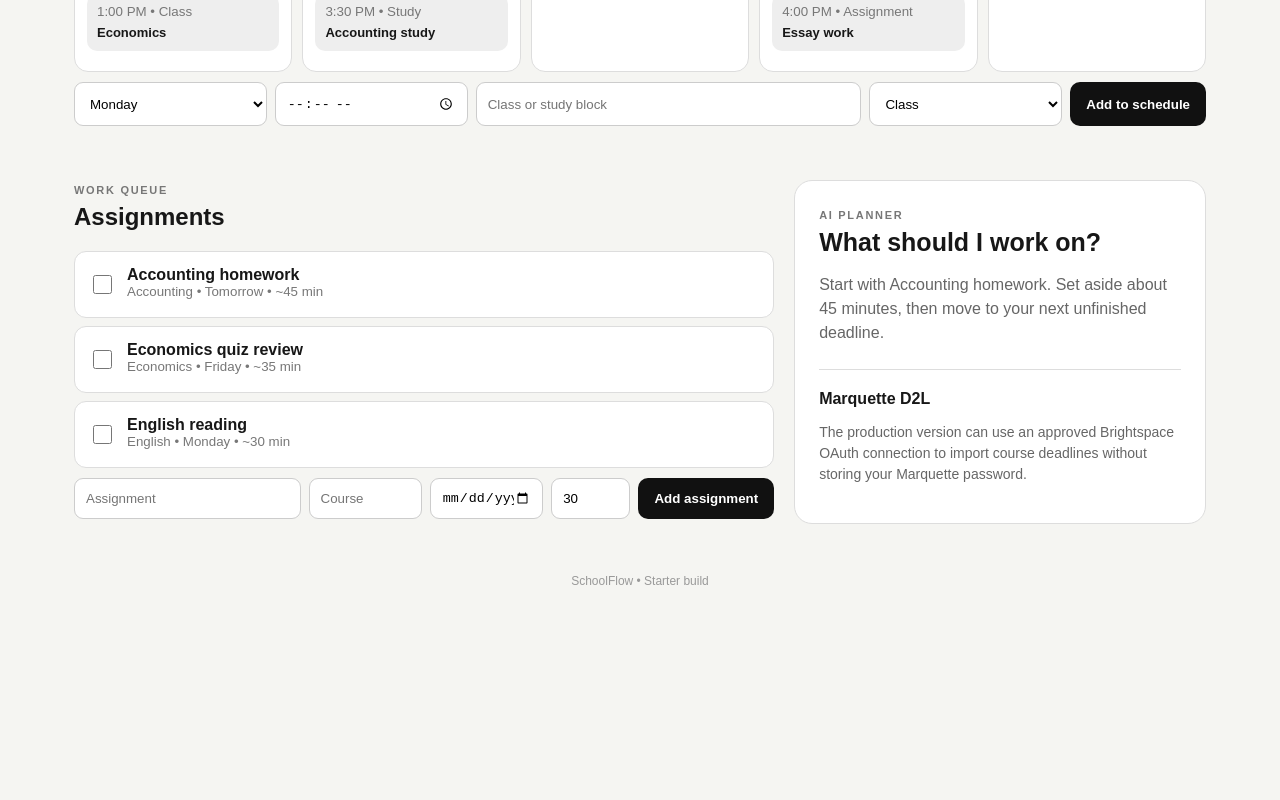
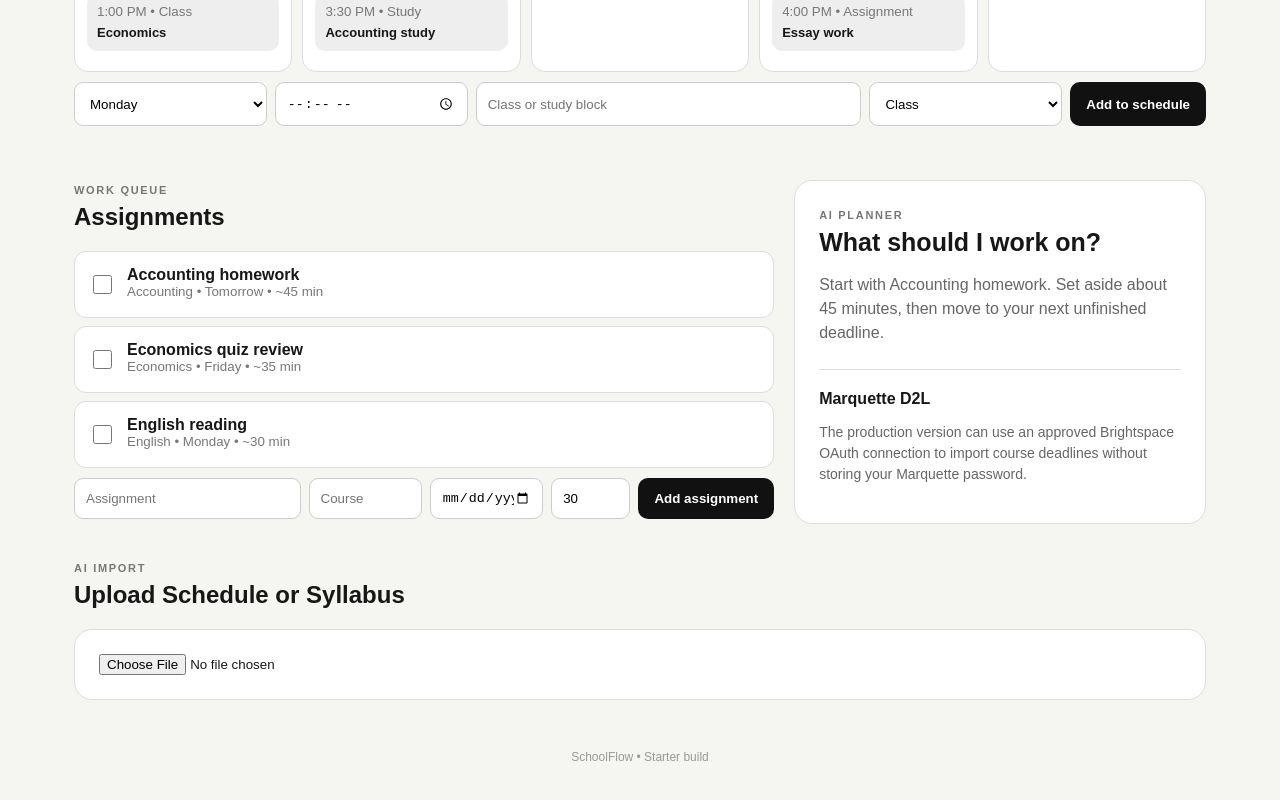
Before and after one commit to emmet163/workflow2, a Next.js app: page / in a window 1280 px wide. Shown: the part 612-1412 px from the top of the page. Before the commit the page ends 1270 px from the top, so only its background shows below. Built offline with nearby package versions, Linux system fonts and the light colour scheme.

Commit message:
Implement file upload for AI schedule organization
Added file upload functionality for schedule or syllabus.

```diff
--- a/app/page.js
+++ b/app/page.js
@@ -26,6 +26,8 @@ export default function Home() {
   const [events, setEvents] = useState(initialEvents);
   const [task, setTask] = useState({ title:'', course:'', due:'', minutes:'30' });
   const [event, setEvent] = useState({ day:'Monday', time:'', name:'', type:'Class' });
+
+const [uploadedFile, setUploadedFile] = useState(null);
 
   const next = tasks.find(t => !t.done);
   const completed = tasks.filter(t => t.done).length;
@@ -126,6 +128,34 @@ export default function Home() {
         </aside>
       </section>
 
+<section>
+  <div className="sectionHead">
+    <div>
+      <span className="eyebrow">AI IMPORT</span>
+      <h2>Upload Schedule or Syllabus</h2>
+    </div>
+  </div>
+
+  <div className="card">
+    <input
+      type="file"
+      accept=".pdf,image/*"
+      onChange={(e) => setUploadedFile(e.target.files[0])}
+    />
+
+    {uploadedFile && (
+      <div style={{ marginTop: "15px" }}>
+        <p>
+          <strong>Selected:</strong> {uploadedFile.name}
+        </p>
+        <button>
+          Organize Schedule with AI
+        </button>
+      </div>
+    )}
+  </div>
+</section>
+
       <footer>SchoolFlow • Starter build</footer>
     </main>
   );
```
